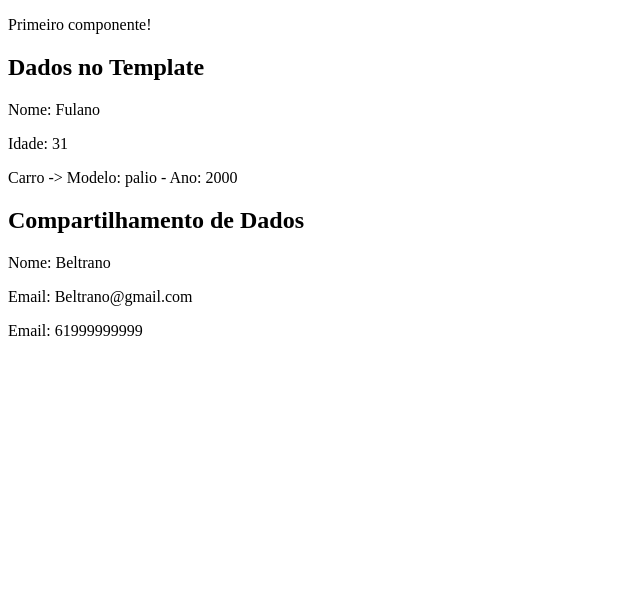
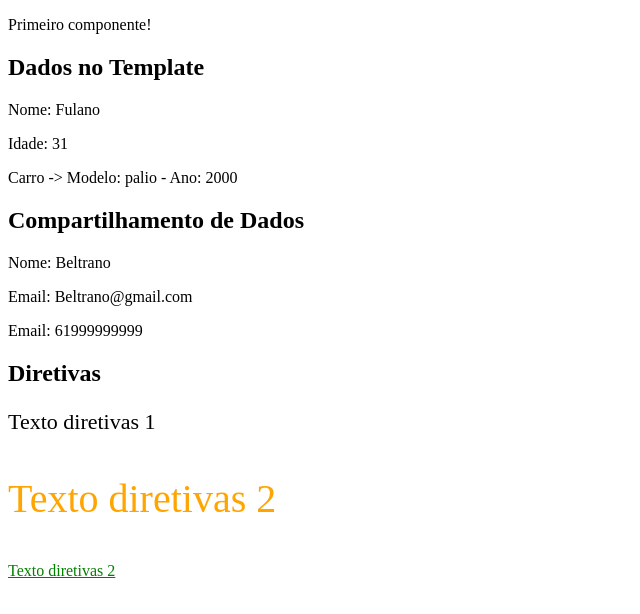
Before and after one commit to tiagobsb84/Angular_13-Curso, an Angular app: page / in a window 1280 px wide. Shown: the top 614 px of the page, without its empty margins (0-640 px from the left). Built offline with nearby package versions, Linux system fonts and the light colour scheme.

Commit message:
Diretivas

```diff
--- a/src/app/app.component.html
+++ b/src/app/app.component.html
@@ -1,3 +1,5 @@
 <app-first-component></app-first-component>
 
 <app-parent-data [name]="username" [dataNem]="dados"></app-parent-data>
+
+<app-directives></app-directives>
--- a/src/app/app.module.ts
+++ b/src/app/app.module.ts
@@ -4,12 +4,14 @@ import { BrowserModule } from '@angular/platform-browser';
 import { AppComponent } from './app.component';
 import { FirstComponentComponent } from './components/first-component/first-component.component';
 import { ParentDataComponent } from './components/parent-data/parent-data.component';
+import { DirectivesComponent } from './components/directives/directives.component';
 
 @NgModule({
   declarations: [
     AppComponent,
     FirstComponentComponent,
-    ParentDataComponent
+    ParentDataComponent,
+    DirectivesComponent
   ],
   imports: [
     BrowserModule
--- /dev/null
+++ b/src/app/components/directives/directives.component.css
@@ -0,0 +1,4 @@
+.text-underline {
+    text-decoration: underline;
+    color: green;
+}
--- /dev/null
+++ b/src/app/components/directives/directives.component.html
@@ -0,0 +1,7 @@
+<h2>Diretivas</h2>
+
+<p [ngStyle]="{ 'font-size': '22px' }">Texto diretivas 1</p>
+
+<p [ngStyle]="{ 'font-size': size+'px', 'color': color}">Texto diretivas 2</p>
+
+<p [ngClass]="classes">Texto diretivas 2</p>
--- /dev/null
+++ b/src/app/components/directives/directives.component.ts
@@ -0,0 +1,20 @@
+import { Component, OnInit } from '@angular/core';
+
+@Component({
+  selector: 'app-directives',
+  templateUrl: './directives.component.html',
+  styleUrls: ['./directives.component.css']
+})
+export class DirectivesComponent implements OnInit {
+
+  size = 40;
+  color = 'orange';
+
+  classes = ['text-underline', 'text-color']
+
+  constructor() { }
+
+  ngOnInit(): void {
+  }
+
+}
```
Also changed, not shown: src/app/components/first-component/first-component.component.html (line endings or trailing spaces), 1 other file (tests, documents, lock files or other folders).
